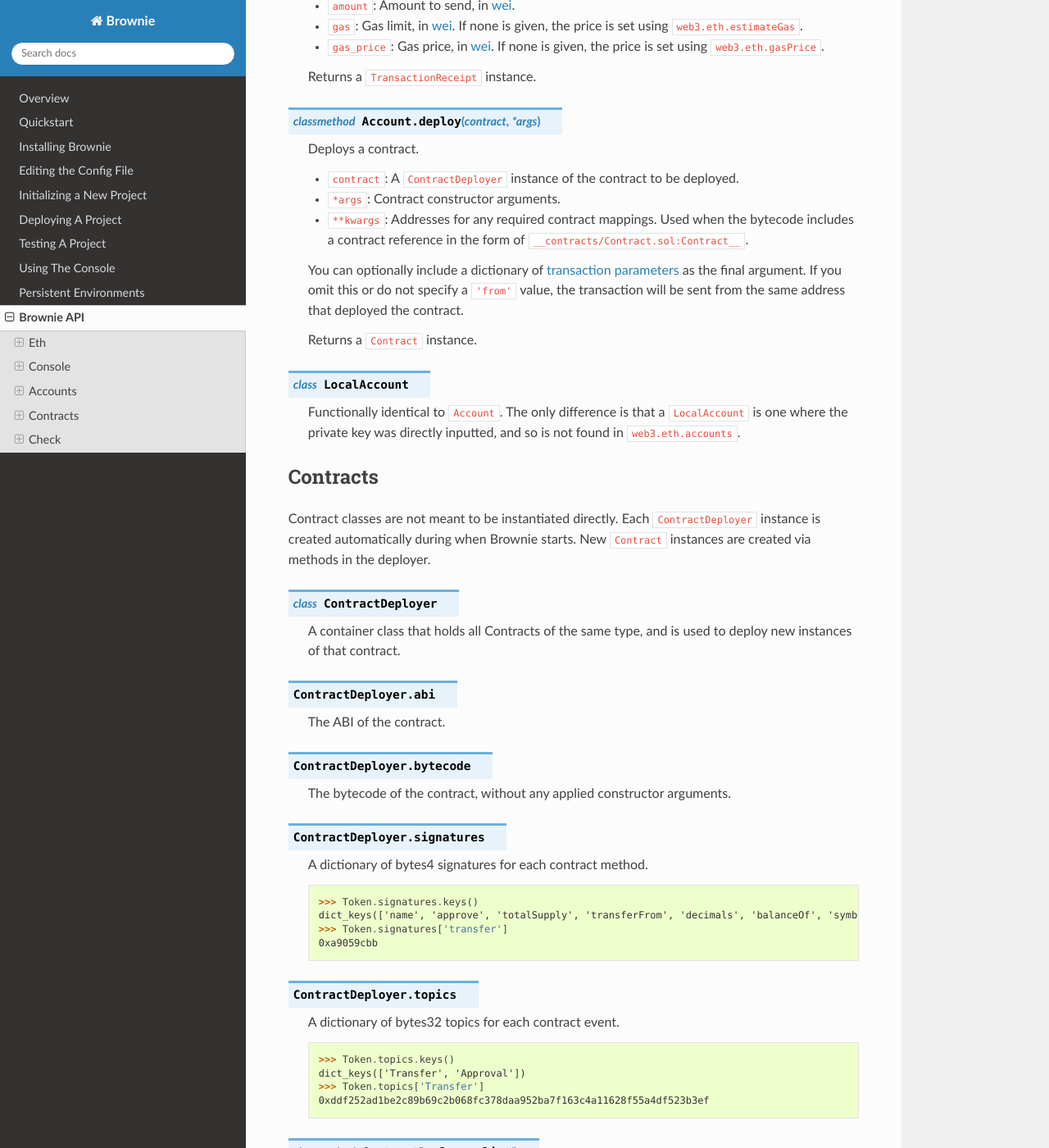
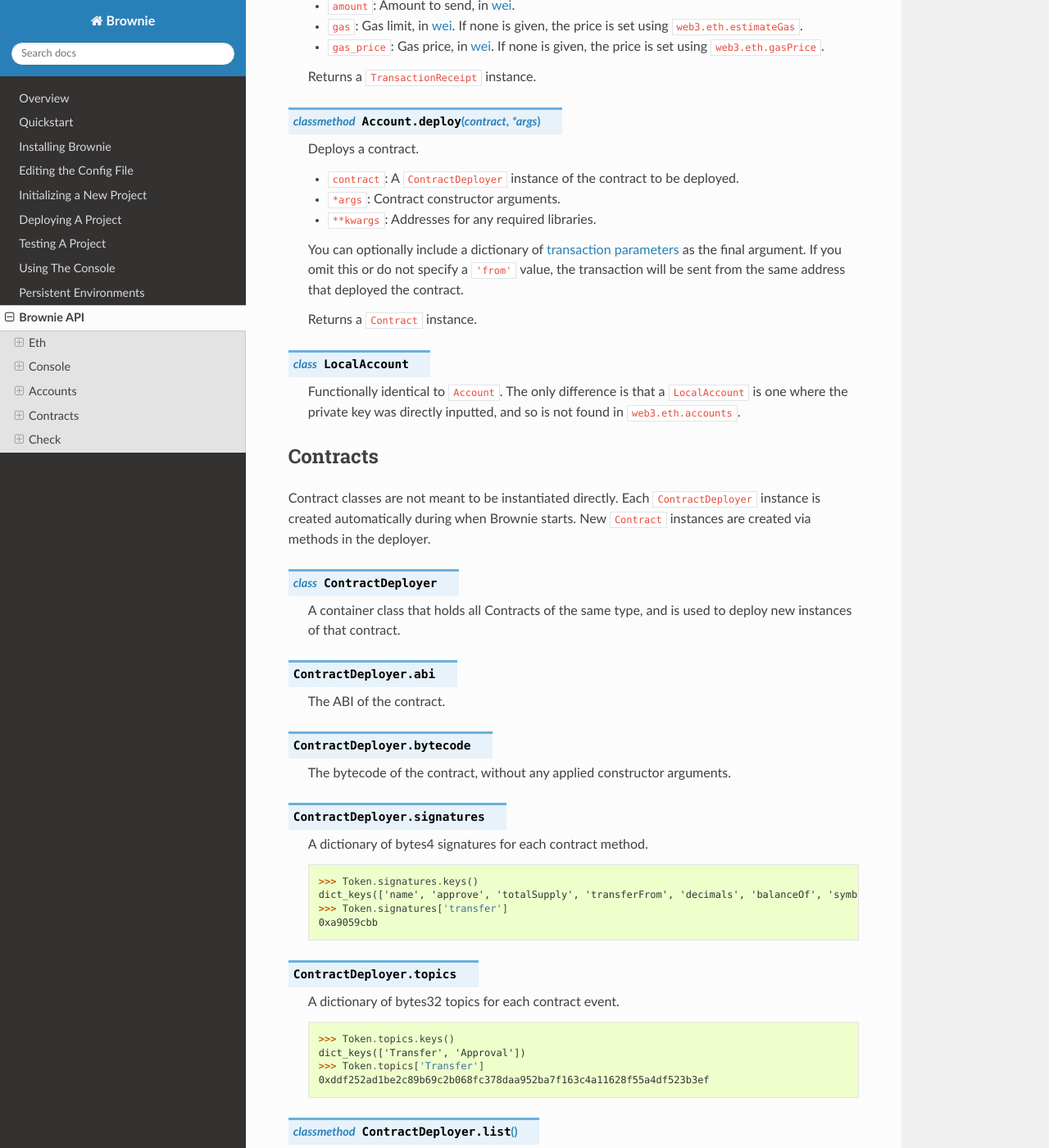
Before and after one commit to eth-brownie/brownie, a Sphinx documentation site: the page built from docs/api.rst, in a window 1280 px wide and 1400 px high, scrolled down 2891 px. Shown: the whole window at 82% size. Built offline with Sphinx 7.4.7 and the Read the Docs theme 2.0.0, drawn with Linux system fonts in a browser that asks for light colours; some of the changed text lies outside the part shown.

Commit message:
libraries

```diff
--- a/docs/api.rst
+++ b/docs/api.rst
@@ -135,7 +135,7 @@
 
     * ``contract``: A ``ContractDeployer`` instance of the contract to be deployed.
     * ``*args``: Contract constructor arguments.
-    * ``**kwargs``: Addresses for any required contract mappings. Used when the bytecode includes a contract reference in the form of ``__contracts/Contract.sol:Contract__``.
+    * ``**kwargs``: Addresses for any required libraries.
 
     You can optionally include a dictionary of `transaction parameters <https://web3py.readthedocs.io/en/stable/web3.eth.html#web3.eth.Eth.sendTransaction>`__ as the final argument. If you omit this or do not specify a ``'from'`` value, the transaction will be sent from the same address that deployed the contract.
 
@@ -194,7 +194,7 @@
 
     * ``account``: An ``Account`` instance to deploy the contract from.
     * ``*args``: Contract constructor arguments.
-    * ``**kwargs``: Addresses for any required contract mappings. Used when the bytecode includes a contract reference in the form of ``__contracts/Contract.sol:Contract__``.
+    * ``**kwargs``: Addresses for any required libraries.
 
     You can optionally include a dictionary of `transaction parameters <https://web3py.readthedocs.io/en/stable/web3.eth.html#web3.eth.Eth.sendTransaction>`__ as the final argument. If you omit this or do not specify a ``'from'`` value, the transaction will be sent from the same address that deployed the contract.
 
```
Also changed, not shown: 1 other file.
